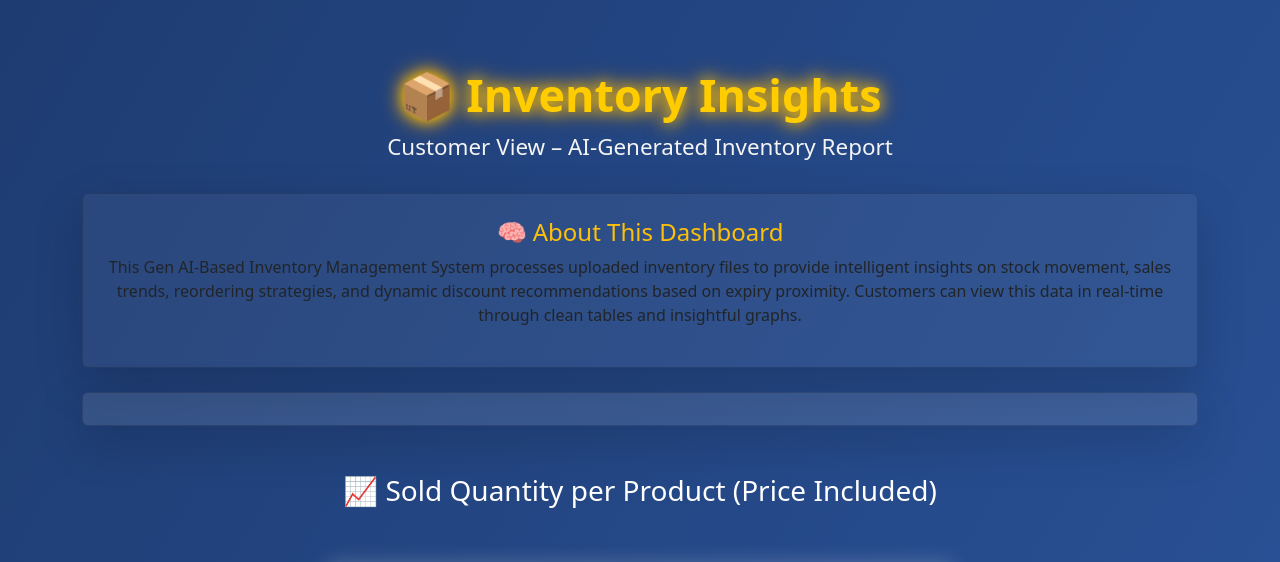
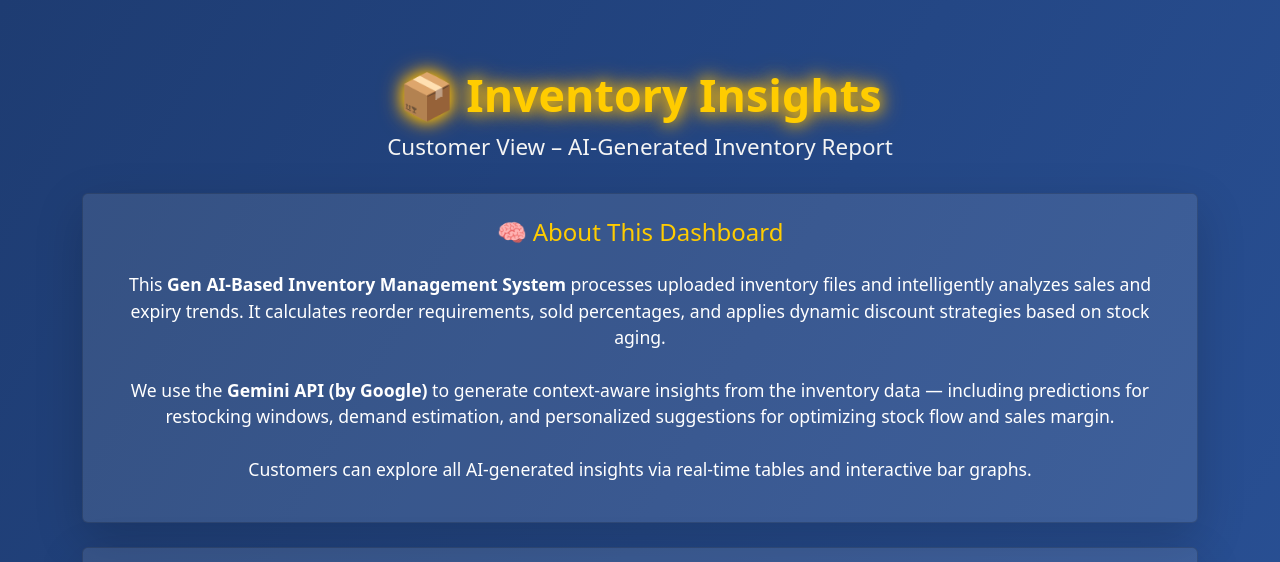
Before and after one commit to Anish-Chaitanya/gen-ai-inventory, a Flask app: template templates/customer.html in a window 1280 px wide. Shown: the top 562 px of the page. Run offline with Flask 3, Linux system fonts and the light colour scheme; the template is opened without the code that fills it, so the values that code supplies are empty.

Commit message:
Update customer.html

```diff
--- a/templates/customer.html
+++ b/templates/customer.html
@@ -14,15 +14,19 @@
     <h1 class="title">📦 Inventory Insights</h1>
     <p class="subtitle">Customer View – AI-Generated Inventory Report</p>
 
-    <!-- 🧾 Project Description -->
-    <div class="card p-4 my-4 shadow-lg" style="background: rgba(255, 255, 255, 0.05);">
-      <h4 class="text-warning">🧠 About This Dashboard</h4>
-      <p>
-        This Gen AI-Based Inventory Management System processes uploaded inventory files to provide intelligent insights
-        on stock movement, sales trends, reordering strategies, and dynamic discount recommendations based on expiry proximity.
-        Customers can view this data in real-time through clean tables and insightful graphs.
-      </p>
-    </div>
+   <!-- 🧾 Project Description -->
+<div class="card p-4 my-4 shadow-lg" style="background: rgba(255, 255, 255, 0.1); color: #ffffff;">
+  <h4 style="color: #ffcc00;">🧠 About This Dashboard</h4>
+  <p class="mt-3" style="font-size: 1.1rem;">
+    This <strong>Gen AI-Based Inventory Management System</strong> processes uploaded inventory files and intelligently analyzes sales and expiry trends.
+    It calculates reorder requirements, sold percentages, and applies dynamic discount strategies based on stock aging.
+    <br><br>
+    We use the <strong>Gemini API (by Google)</strong> to generate context-aware insights from the inventory data — including predictions for restocking windows, demand estimation, and personalized suggestions for optimizing stock flow and sales margin.
+    <br><br>
+    Customers can explore all AI-generated insights via real-time tables and interactive bar graphs.
+  </p>
+</div>
+
 
     <!-- Table -->
     <div class="card mt-4 p-3 shadow-lg" style="background: rgba(255, 255, 255, 0.1);">
```
